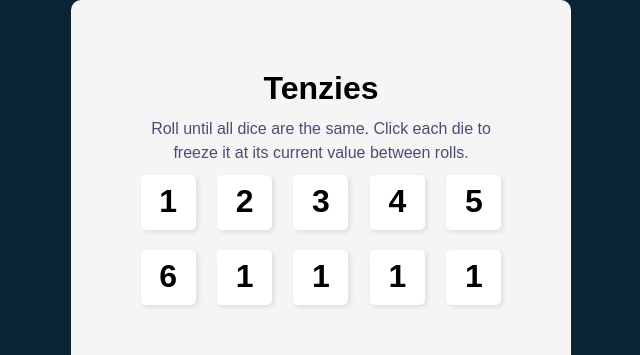
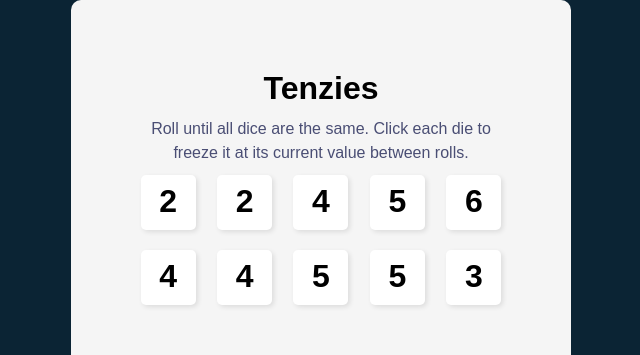
Before and after one commit to Tesha-R/react-tenzies, a React (Vite) app: page / in a window 1280 px wide. Shown: the top 355 px of the page, without its empty margins (319-959 px from the left). Built offline with nearby package versions, Linux system fonts and the light colour scheme.

Commit message:
Map array to Die component

```diff
--- a/src/App.jsx
+++ b/src/App.jsx
@@ -1,22 +1,28 @@
+import { useState } from 'react';
 import Die from './Die';
 import Header from './Header';
 
 function App() {
+  const [diceArray, setDiceArray] = useState(allNewDice);
+
+  const singleDie = diceArray.map((dice) => {
+    return <Die value={dice} />;
+  });
+
+  //  array of 10 random numbers between 1-6
+  function allNewDice() {
+    const array = [];
+    for (let i = 0; i < 10; i++) {
+      let randomNum = Math.floor(Math.random() * 6 + 1);
+      array.push(randomNum);
+    }
+    return array;
+  }
+
   return (
     <div className="main-el">
       <Header />
-      <div className="die-el">
-        <Die value={1} />
-        <Die value={2} />
-        <Die value={3} />
-        <Die value={4} />
-        <Die value={5} />
-        <Die value={6} />
-        <Die value={1} />
-        <Die value={1} />
-        <Die value={1} />
-        <Die value={1} />
-      </div>
+      <div className="die-el">{singleDie}</div>
     </div>
   );
 }
```
